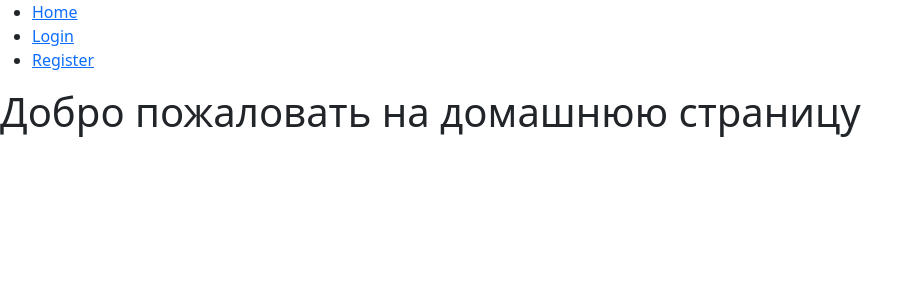
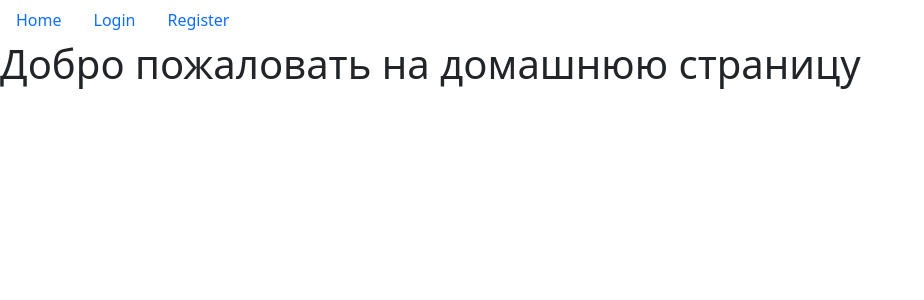
Before and after one commit to Sophiya-ai/VD07_authentification_authorization, a Flask app: page / in a window 1280 px wide. Shown: the top 300 px of the page, without its empty margins (0-924 px from the left). Run offline with Flask 3, Linux system fonts and the light colour scheme; some libraries are stand-ins or nearby versions.

Commit message:
decorated menu

```diff
--- a/cw_app/templates/base.html
+++ b/cw_app/templates/base.html
@@ -10,18 +10,16 @@
     <link href="https://cdn.jsdelivr.net/npm/bootstrap@5.3.3/dist/css/bootstrap.min.css" rel="stylesheet" integrity="sha384-QWTKZyjpPEjISv5WaRU9OFeRpok6YctnYmDr5pNlyT2bRjXh0JMhjY6hW+ALEwIH" crossorigin="anonymous">
 </head>
 <body>
-    <nav> <!--меню -->
-        <ul>
-            <li><a href="{{ url_for('home') }}">Home</a></li>
+    <ul class="nav nav-pills">
+            <li class="nav-item"><a class="nav-link" href="{{ url_for('home') }}">Home</a></li>
             {% if current_user.is_authenticated %}
-                <li><a href="{{ url_for('account') }}">Account</a></li>
-                <li><a href="{{ url_for('logout') }}">Logout</a></li>
+                <li class="nav-item"><a class="nav-link" href="{{ url_for('account') }}">Account</a></li>
+                <li class="nav-item"><a class="nav-link" href="{{ url_for('logout') }}">Logout</a></li>
             {% else %}
-                <li><a href="{{ url_for('login') }}">Login</a></li>
-                <li><a href="{{ url_for('register') }}">Register</a></li>
+                <li class="nav-item"><a class="nav-link" href="{{ url_for('login') }}">Login</a></li>
+                <li class="nav-item"><a class="nav-link" href="{{ url_for('register') }}">Register</a></li>
             {% endif %}
-        </ul>
-    </nav>
+    </ul>
 
     <div> <!--информация о флэш-сообщениях -->
         {% with messages = get_flashed_messages(with_categories=true) %}
```
